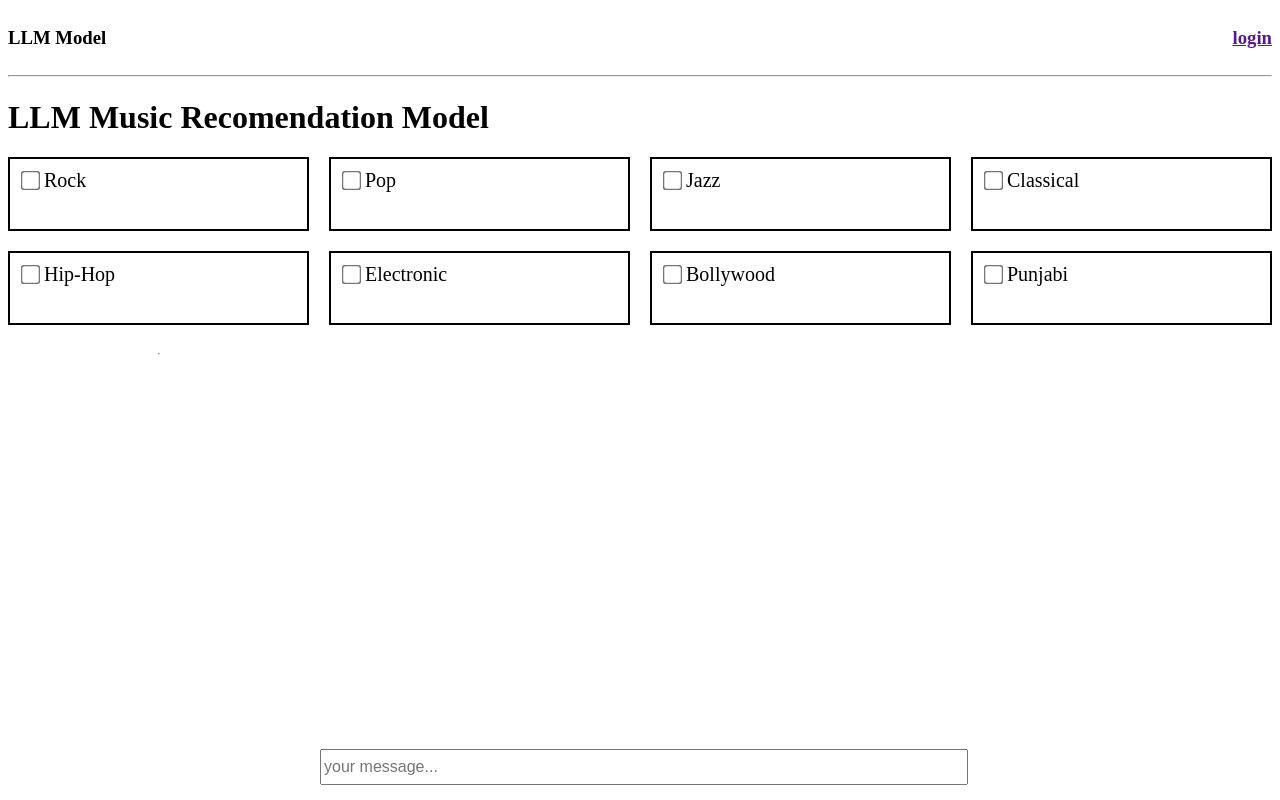
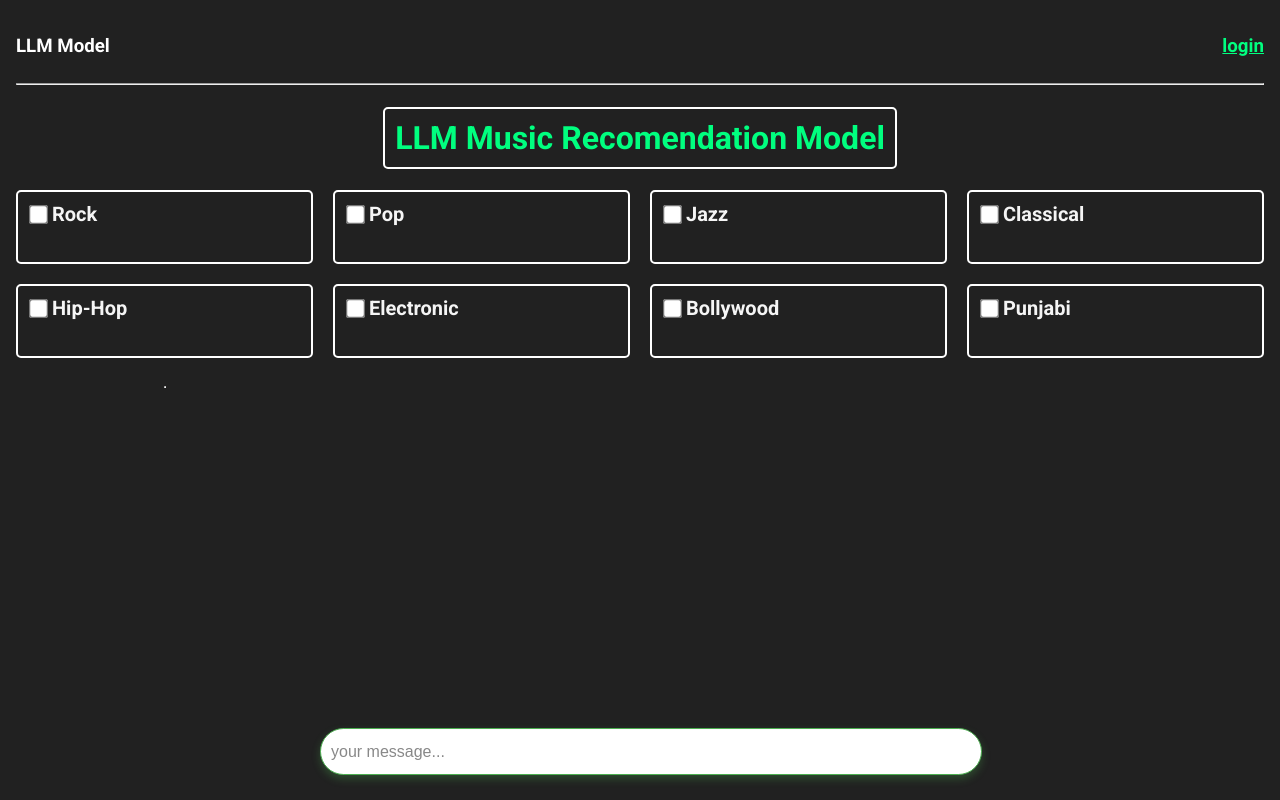
Before and after one commit to abhinandan2540/llm_music, a Django app: page / in a window 1280 px wide. Run offline with Django 5.2, Linux system fonts and the light colour scheme.

Commit message:
some styling

```diff
--- a/base/templates/base/home.html
+++ b/base/templates/base/home.html
@@ -7,7 +7,10 @@
 <div>
     <!-- music genre content -->
     <div>
-        <h1>LLM Music Recomendation Model</h1>
+        <h1 id="llm_music_recomendation_model"
+            style="border: 2px solid white; padding: 10px; justify-self: center; border-radius: 5px;">LLM
+            Music Recomendation
+            Model</h1>
         <form action="{% url 'homePage' %}" method="POST" id="user_checkbox">
             {% csrf_token %}
 
@@ -54,9 +57,9 @@
     <div>
         <div>
             {% if result %}
-            <div>
+            <div style="color: white;">
                 {% for line in result %}
-                <p>{{ line|safe }}</p>
+                <p style="color: white;">{{ line|safe }}</p>
                 {% endfor %}
             </div>
             {% endif %}
--- a/static/styles/main.css
+++ b/static/styles/main.css
@@ -2,28 +2,69 @@ form {
     display: grid;
     grid-template-columns: 1fr 1fr 1fr 1fr;
     gap: 20px;
+
 }
 
 label {
-    border: 2px solid black;
+    border: 2px solid white;
     padding: 10px;
     height: 50px;
+    border-radius: 5px;
+
 
 }
 
 label span {
     font-size: 20px;
+    color: whitesmoke;
+    font-weight: 700;
 }
 
 input[type="checkbox"] {
     transform: scale(1.5);
+    cursor: pointer;
 }
+
+input[type="checkbox"]:checked+span {
+    color: springgreen;
+}
+
+
+
+#llm_music_recomendation_model {
+    color: springgreen;
+    padding-left: 30%;
+
+
+}
+
+body {
+    background-color: #212121;
+    font-family: "Roboto", serif;
+    padding: 8px;
+}
+
+
 
 #user_search_query_bar {
     position: fixed;
     width: 50%;
-    bottom: 15px;
+    bottom: 25px;
     left: 25%;
-    height: 30px;
+    height: 35px;
     font-size: 16px;
+    padding: 5px 10px;
+    border-radius: 25px;
+    border: 1px solid #ccc;
+    box-shadow: 10px 10px 20px rgba(0, 0, 0, 0.1);
+    transition: border-color 0.3s ease, box-shadow 0.3s ease;
+    border-color: #4CAF50;
+    box-shadow: 0 4px 8px rgba(76, 175, 80, 0.3);
+    outline: none;
 }
+
+
+#user_search_query_bar::placeholder {
+    color: #888;
+
+}
--- a/templates/main.html
+++ b/templates/main.html
@@ -7,6 +7,11 @@
     <meta name="viewport" content="width=device-width, initial-scale=1.0">
     <title>LLM Recomendation</title>
     <link rel="stylesheet" href="{% static 'styles/main.css' %}">
+    <link rel="preconnect" href="https://fonts.googleapis.com">
+    <link rel="preconnect" href="https://fonts.gstatic.com" crossorigin>
+    <link
+        href="https://fonts.googleapis.com/css2?family=Fira+Sans:ital,wght@0,100;0,200;0,300;0,400;0,500;0,600;0,700;0,800;0,900;1,100;1,200;1,300;1,400;1,500;1,600;1,700;1,800;1,900&family=Roboto:ital,wght@0,100;0,300;0,400;0,500;0,700;0,900;1,100;1,300;1,400;1,500;1,700;1,900&display=swap"
+        rel="stylesheet">
 </head>
 
 <body>
--- a/templates/navbar.html
+++ b/templates/navbar.html
@@ -1,5 +1,5 @@
 <div style="display: flex; justify-content: space-between;">
-    <h3>LLM Model</h3>
-    <h3><a href="">login</a></h3>
+    <h3 style="color: white;">LLM Model</h3>
+    <h3><a href="" style="color: springgreen;">login</a></h3>
 </div>
 <hr>
```
